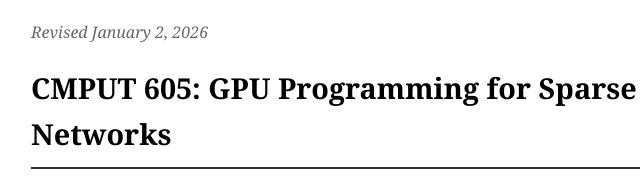
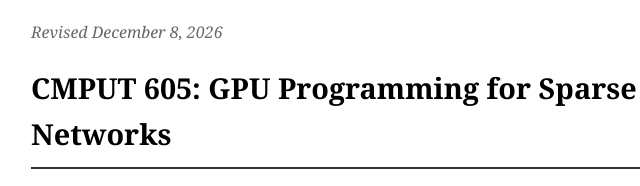
Before and after one commit to Sir-NoChill/gpu-rl, a plain HTML site: page index.html in a window 1280 px wide. Shown: the top 186 px of the page, 159-799 px from the left. Drawn offline with Linux system fonts and the light colour scheme.

Commit message:
impl: fix revision

```diff
--- a/index.html
+++ b/index.html
@@ -138,7 +138,7 @@
     </style>
 </head>
 <body>
-    <div class="date-revised">Revised January 2, 2026</div>
+    <div class="date-revised">Revised December 8, 2026</div>
 
     <h1>CMPUT 605: GPU Programming for Sparse and Adaptive Networks</h1>
 
```
